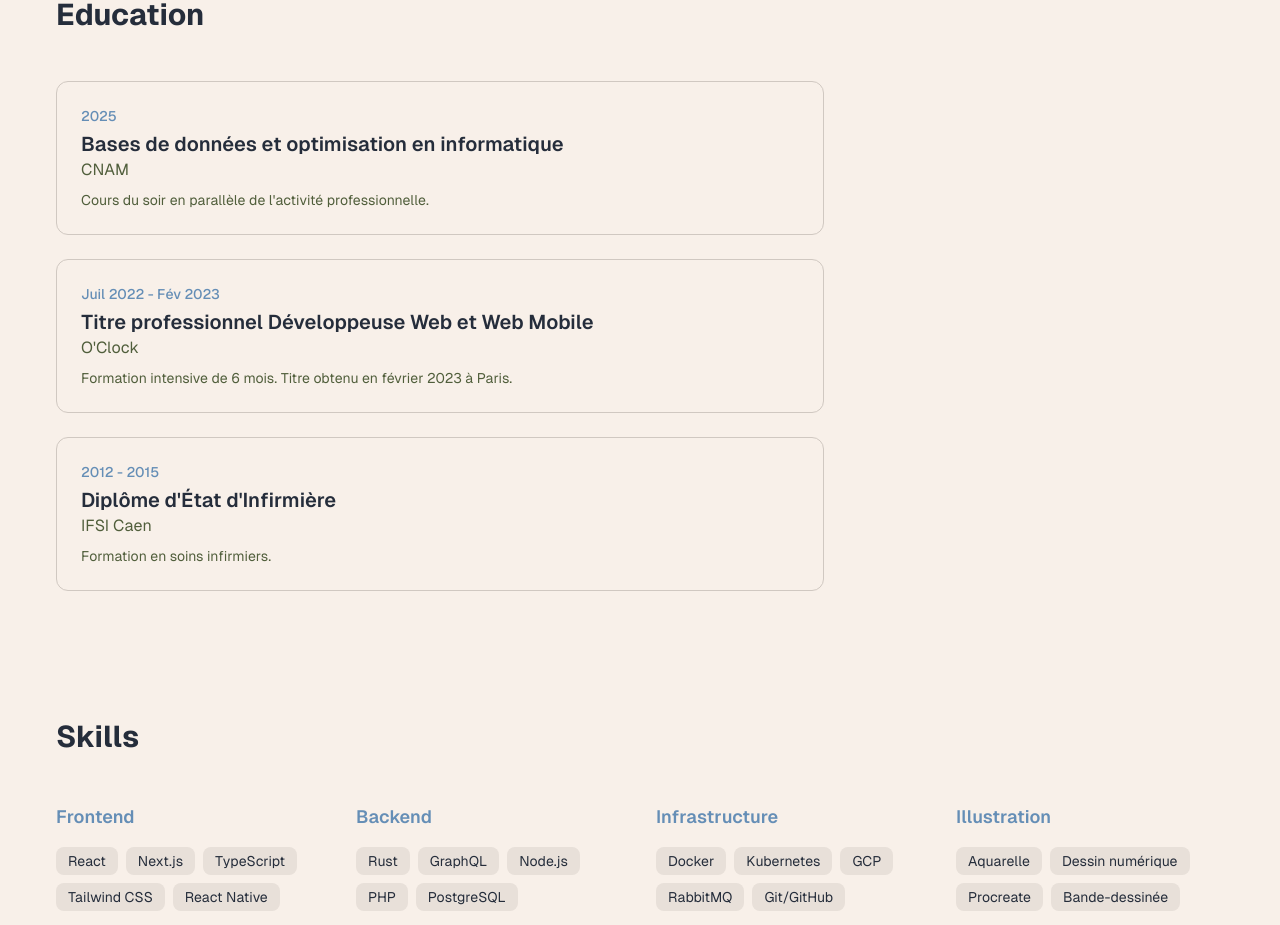
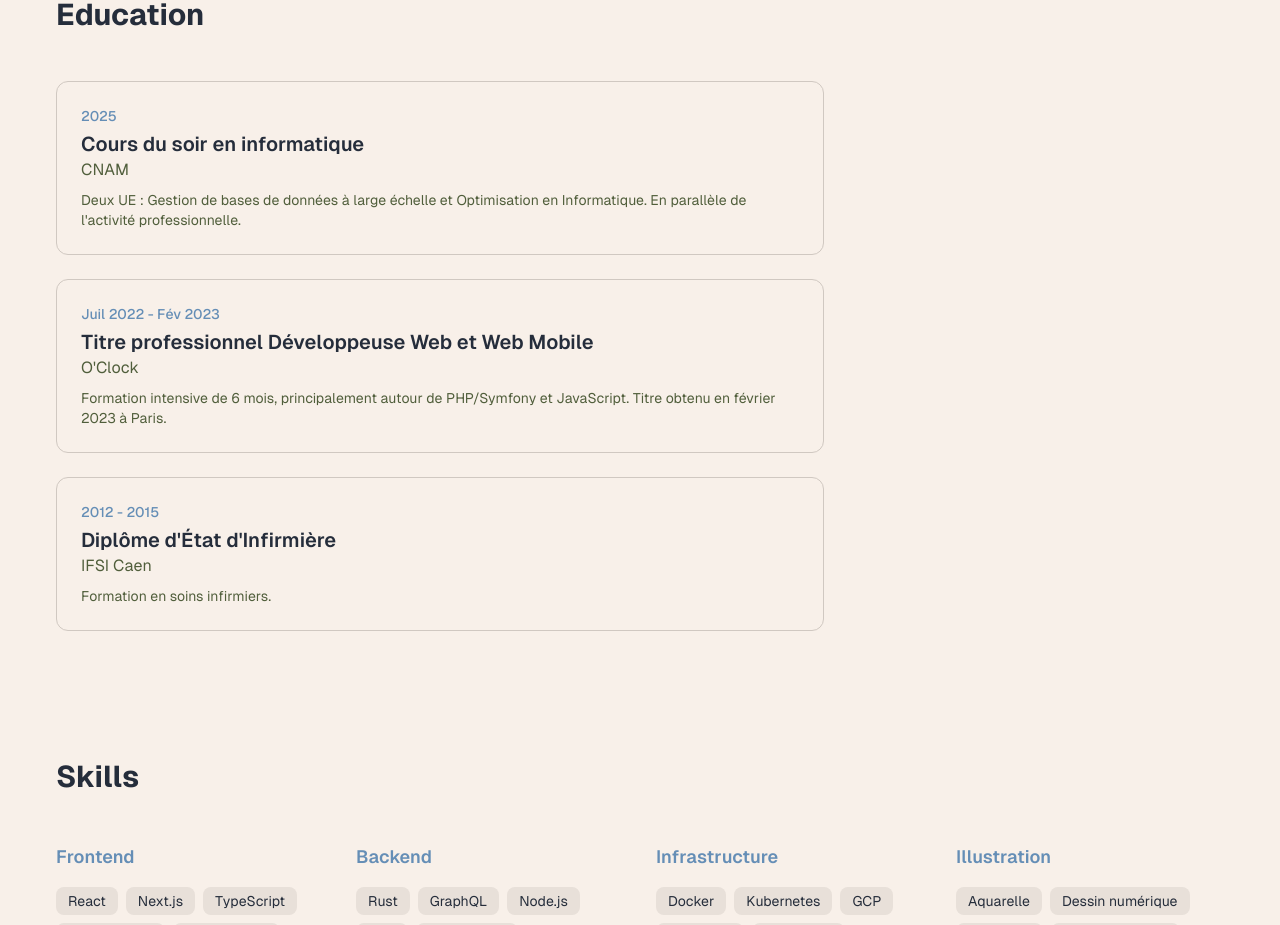
Before and after one commit to LouiseLeroux1992/cv-louise, a Next.js app: page /en/a-propos in a window 1280 px wide. Shown: the part 1420-2345 px from the top of the page. Built offline with nearby package versions, Linux system fonts and the light colour scheme.

Commit message:
content: add details to CNAM and O'Clock education

```diff
--- a/src/data/education.ts
+++ b/src/data/education.ts
@@ -10,16 +10,16 @@ export const education: Education[] = [
   {
     id: "1",
     school: "CNAM",
-    degree: "Bases de données et optimisation en informatique",
+    degree: "Cours du soir en informatique",
     period: "2025",
-    description: "Cours du soir en parallèle de l'activité professionnelle.",
+    description: "Deux UE : Gestion de bases de données à large échelle et Optimisation en Informatique. En parallèle de l'activité professionnelle.",
   },
   {
     id: "2",
     school: "O'Clock",
     degree: "Titre professionnel Développeuse Web et Web Mobile",
     period: "Juil 2022 - Fév 2023",
-    description: "Formation intensive de 6 mois. Titre obtenu en février 2023 à Paris.",
+    description: "Formation intensive de 6 mois, principalement autour de PHP/Symfony et JavaScript. Titre obtenu en février 2023 à Paris.",
   },
   {
     id: "3",
```
